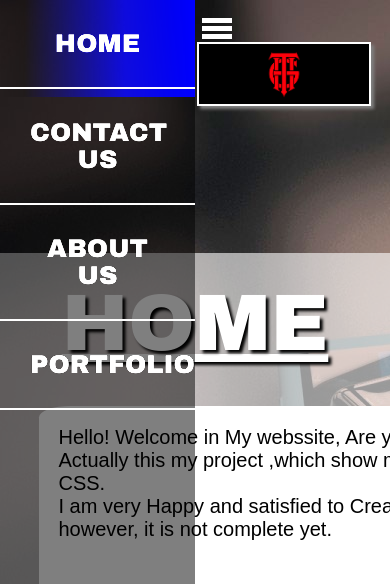
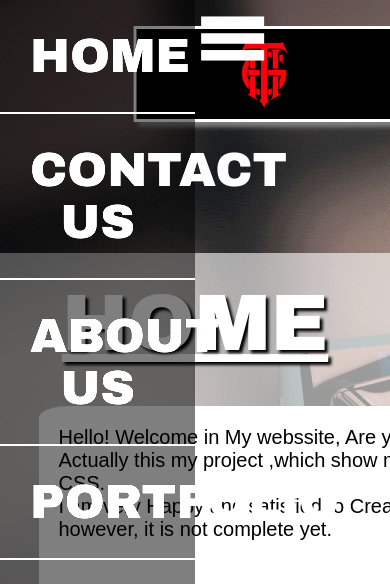
Before and after one commit to techgamerandhacker/theme1.githum.io, a plain HTML site: page index.htm in a window 390 px wide. Both pictures are taken after a click on the element 21 px from the left and 28 px from the top of the page. Shown: the top 584 px of the page. Drawn offline with Linux system fonts and the light colour scheme.

Commit message:
Add files via upload

```diff
--- a/A.css
+++ b/A.css
@@ -1041,6 +1041,15 @@ body{
 	background-size: ;
 
 }
+.toggle-btn{
+	transform: scale(2.1);
+	top: 3%;
+	padding-left: 5%;
+}
+#sidebar{
+	font-size: 30px;
+	filter: blur(0);
+}
 
 #txt{
 	display: none;
@@ -1117,4 +1126,40 @@ body{
 			cursor: pointer;
 
 		}
+#sidebar  li:first-child:before{
+	content: '';
+	display: none;
 }
+#sidebar  li:first-child:hover::before{
+	display: none;
+}
+
+#sidebar  li:nth-child(2):before{
+	display: none;
+}
+#sidebar  li:nth-child(2):hover::before{
+	display: none;
+}
+
+
+#sidebar  li:nth-child(3):before{
+	display: none;
+}
+#sidebar  li:nth-child(3):hover::before{
+	display: none;
+}
+
+#sidebar  li:nth-child(4):before{
+	display: none;
+}
+#sidebar  li:nth-child(4):hover::before{
+	display: none;
+}
+#logo{
+	transform: scale(1.5);
+	right: 10%;
+}
+#logo:hover{
+	transform: scale(2);
+}
+}
```
